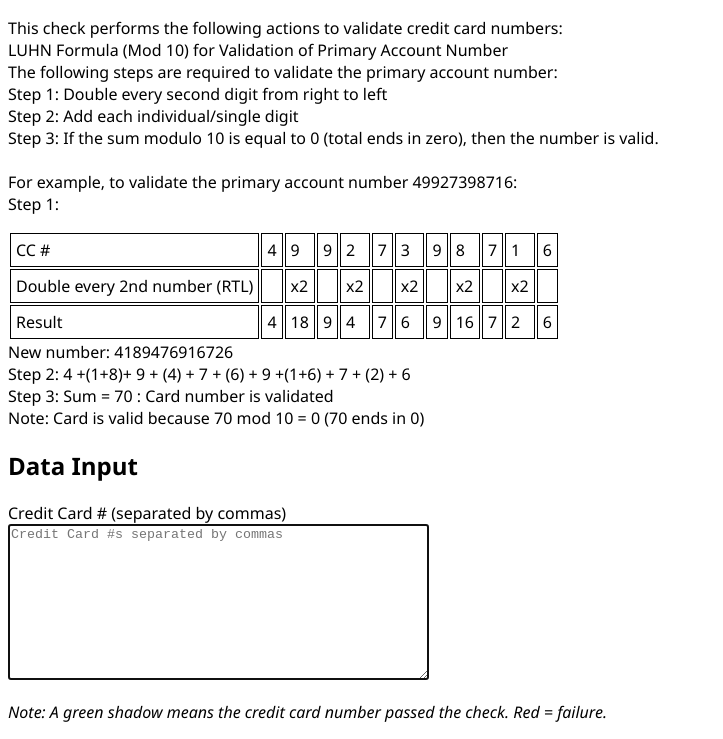
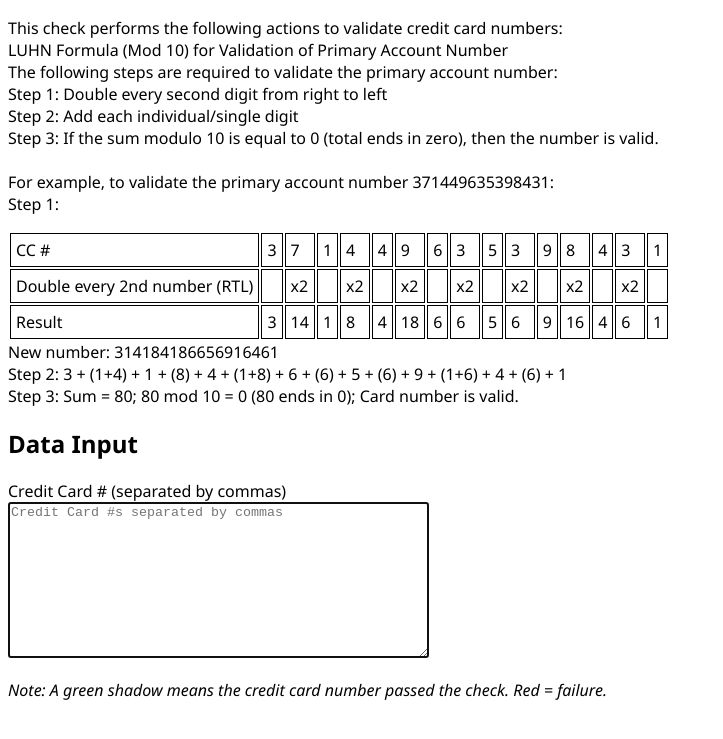
Before and after one commit to eccos/ccCheck, a plain HTML site: page ccCheck.html in a window 1280 px wide. Shown: the part 122-861 px from the top of the page, without its empty margins (0-723 px from the left). After the commit the page ends 839 px from the top, so only its background shows below. Drawn offline with Linux system fonts and the light colour scheme.

Commit message:
changed example to one that passes the check and that the client accepts

```diff
--- a/ccCheck.html
+++ b/ccCheck.html
@@ -42,23 +42,27 @@
 		<br> Step 2: Add each individual/single digit
 		<br> Step 3: If the sum modulo 10 is equal to 0 (total ends in zero), then the number is valid.
 		<br>
-		<br> For example, to validate the primary account number 49927398716:
+		<br> For example, to validate the primary account number 371449635398431:
 		<br> Step 1:
 		<br>
 		<table>
 			<tr>
 				<td>CC #</td>
+				<td>3</td>
+				<td>7</td>
+				<td>1</td>
+				<td>4</td>
 				<td>4</td>
 				<td>9</td>
-				<td>9</td>
-				<td>2</td>
-				<td>7</td>
+				<td>6</td>
+				<td>3</td>
+				<td>5</td>
 				<td>3</td>
 				<td>9</td>
 				<td>8</td>
-				<td>7</td>
+				<td>4</td>
+				<td>3</td>
 				<td>1</td>
-				<td>6</td>
 			</tr>
 			<tr>
 				<td>Double every 2nd number (RTL)</td>
@@ -73,27 +77,33 @@
 				<td></td>
 				<td>x2</td>
 				<td></td>
+				<td>x2</td>
+				<td></td>
+				<td>x2</td>
+				<td></td>
 			</tr>
 			<tr>
 				<td>Result</td>
+				<td>3</td>
+				<td>14</td>
+				<td>1</td>
+				<td>8</td>
 				<td>4</td>
 				<td>18</td>
-				<td>9</td>
-				<td>4</td>
-				<td>7</td>
+				<td>6</td>
+				<td>6</td>
+				<td>5</td>
 				<td>6</td>
 				<td>9</td>
 				<td>16</td>
-				<td>7</td>
-				<td>2</td>
+				<td>4</td>
 				<td>6</td>
+				<td>1</td>
 			</tr>
 		</table>
-		New number: 4189476916726
-		<br> Step 2: 4 +(1+8)+ 9 + (4) + 7 + (6) + 9 +(1+6) + 7 + (2) + 6
-		<br> Step 3: Sum = 70 : Card number is validated
-		<br> Note: Card is valid because 70 mod 10 = 0 (70 ends in 0)
-		<br>
+		New number: 314184186656916461
+		<br> Step 2: 3 + (1+4) + 1 + (8) + 4 + (1+8) + 6 + (6) + 5 + (6) + 9 + (1+6) + 4 + (6) + 1
+		<br> Step 3: Sum = 80; 80 mod 10 = 0 (80 ends in 0); Card number is valid.
 	</p>
 
 	<h2>Data Input</h2>
```
